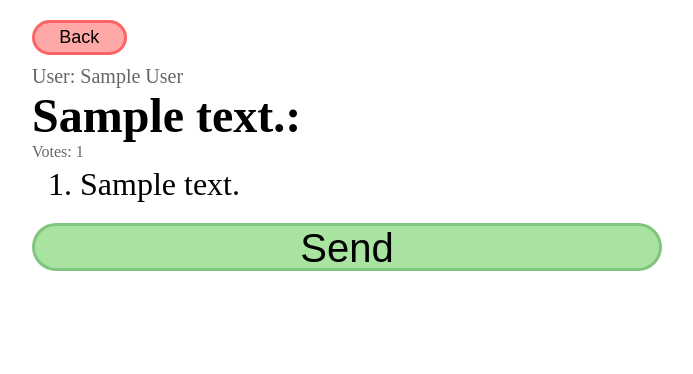
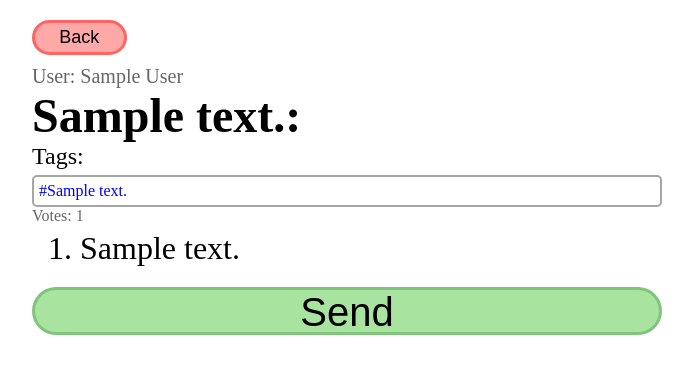
Before and after one commit to Kotoninja/Pet-polls-site, a Django app: page /polls/question/1 in a window 1280 px wide. Shown: the part 85-459 px from the top of the page, without its empty margins (293-986 px from the left). Run offline with Django 5.2, Linux system fonts and the light colour scheme; tables that the repository leaves empty hold one stand-in row (values such as "Sample post").

Commit message:
update tag, add to question page

```diff
--- a/polls/static/polls/css/question_style.css
+++ b/polls/static/polls/css/question_style.css
@@ -22,6 +22,25 @@
     font-size: 20px;
     margin: 10px 0 0 0;
     color: var(--optional-information-color);
+}
+
+.field .tags-title {
+    font-size: 24px;
+}
+
+.field .tags {
+    margin-top: 5px;
+    border: 2px solid rgba(128, 128, 128, 0.7);
+    padding: 5px;
+    border-radius: 5px;
+}
+
+.field .tags a {
+    color: blue
+}
+
+.field .tags a:hover {
+    cursor: pointer;
 }
 
 .field .question-title {
--- a/polls/templates/polls/question_page.html
+++ b/polls/templates/polls/question_page.html
@@ -27,6 +27,15 @@
   </form>
   {% endif %}
 </div>
+
+{% if tags %}
+<p class="tags-title">Tags:</p>
+<div class = 'tags'>
+    {% for tag in tags%}
+      <a href="#">#{{tag}}</a>
+    {% endfor %}
+  </div>
+{% endif %}
 
 {% if user.is_authenticated %}
 {% if question.choice_set.all%}
--- a/polls/views.py
+++ b/polls/views.py
@@ -11,7 +11,7 @@ from haystack.query import SearchQuerySet
 import pysolr
 
 # apps models
-from .models import Question
+from .models import Question, Tag
 from users.models import UserInfo
 
 
@@ -27,9 +27,6 @@ def solr_status_code(
 
 
 def home(request):
-    """
-    TODO Add hashtag (until the 15th Jul)
-    """
     context: dict = {
         "all_questions": Question.objects.all(),
     }
@@ -65,6 +62,7 @@ def question_page(request, question_id):
     question = get_object_or_404(Question, pk=question_id)
 
     context["question"] = question
+    context["tags"] = question.tags.all()
     if question.question_author != "Anonymous":
         author = reverse(
             "users:profile", kwargs={"profile_nickname": question.question_author}
--- a/users/views.py
+++ b/users/views.py
@@ -46,6 +46,8 @@ def user_register(request):
                 password=request.POST["password"],
             )
 
+            UserInfo.objects.create(user=user)
+
             return redirect("users:login")
     return render(request, "users/register.html", context=context)
 
```
